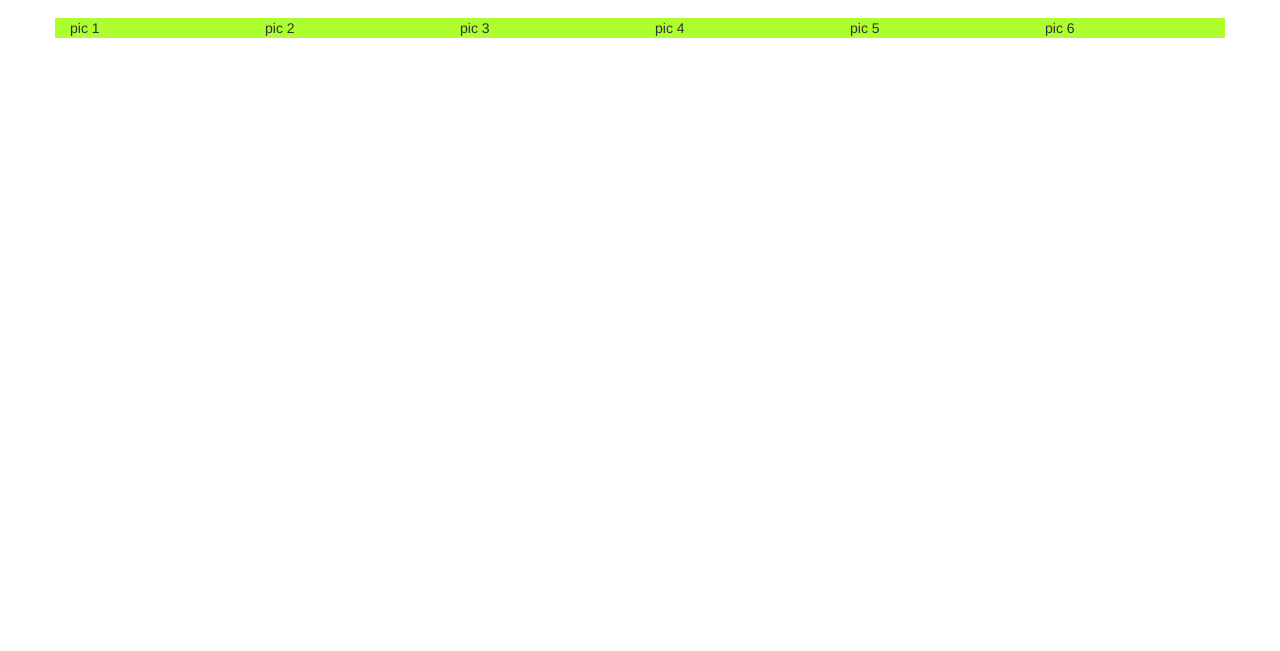
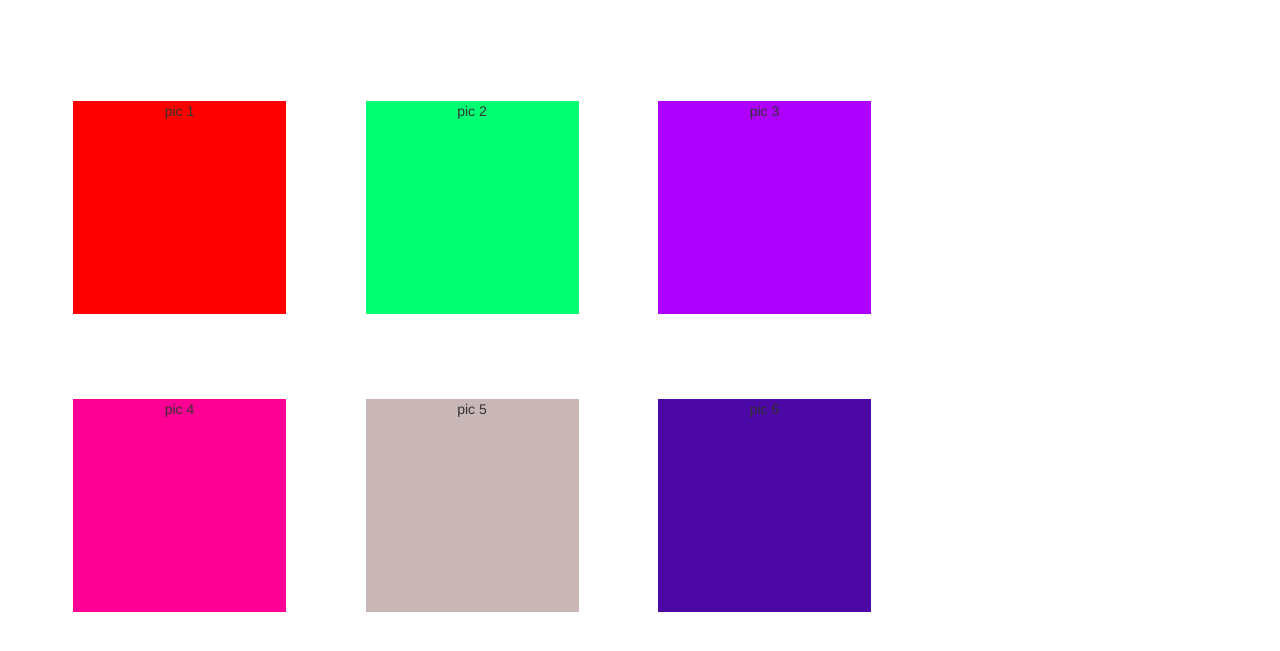
Before and after one commit to phinias12/CSC-271-Lab, a plain HTML site: page index.html in a window 1280 px wide. Shown: the part 53-704 px from the top of the page. Drawn offline with nearby package versions, Linux system fonts and the light colour scheme.

Commit message:
Added boxes for posts
temporary boxes with colors to put pictures in

```diff
--- a/index.html
+++ b/index.html
@@ -43,17 +43,31 @@
 
 
 
-        <div class="container">
+        <div class="container" id="posts">
             <div class="row">
                 <div class = "col-md-2">
                     <div class="pic1">pic 1</div>
                 </div>
-                <div class = "col-md-2">pic 2</div>
-                <div class = "col-md-2">pic 3</div>
-                <div class = "col-md-2">pic 4</div>
-                <div class = "col-md-2">pic 5</div>
-                <div class = "col-md-2">pic 6</div>
+                <div class = "col-md-2 col-md-offset-1">
+                    <div class="pic2">pic 2</div>
+                </div>
+                <div class = "col-md-2 col-md-offset-1">
+                    <div class="pic3">pic 3</div>
+                </div>
             </div>
+
+            <div class="row">
+                <div class = "col-md-2">
+                    <div class="pic4">pic 4</div>
+                </div>
+                <div class = "col-md-2 col-md-offset-1">
+                    <div class="pic5">pic 5</div>
+                </div>
+                <div class = "col-md-2 col-md-offset-1">
+                    <div class="pic6">pic 6</div>
+                </div>
+            </div>
+
 
         </div>
     </body>
--- a/main.css
+++ b/main.css
@@ -1 +1,55 @@
-.row {background-color: greenyellow}
+.row {
+
+
+}
+
+.pic1{
+    margin: 3px;
+    min-height: 213px;
+    min-width: 213px;
+    background-color: red;
+    margin-top: 50%;
+
+}
+.pic2{
+    margin: 3px;
+    min-height: 213px;
+    min-width: 213px;
+    background-color: rgb(0, 255, 115);
+    margin-top: 50%;
+}
+.pic3{
+    margin: 3px;
+    min-height: 213px;
+    min-width: 213px;
+    background-color: rgb(174, 0, 255);
+    margin-top: 50%;
+}
+.pic4{
+    margin: 3px;
+    min-height: 213px;
+    min-width: 213px;
+    background-color: rgb(255, 0, 149);
+    margin-top: 50%;
+}
+.pic5{
+    margin: 3px;
+    min-height: 213px;
+    min-width: 213px;
+    background-color: rgb(201, 182, 182);
+    margin-top: 50%;
+
+}
+.pic6{
+    margin: 3px;
+    min-height: 213px;
+    min-width: 213px;
+    background-color: rgb(76, 8, 165);
+    margin-top: 50%;
+}
+
+#posts{
+    display: block;
+    text-align: center;
+
+}
```
